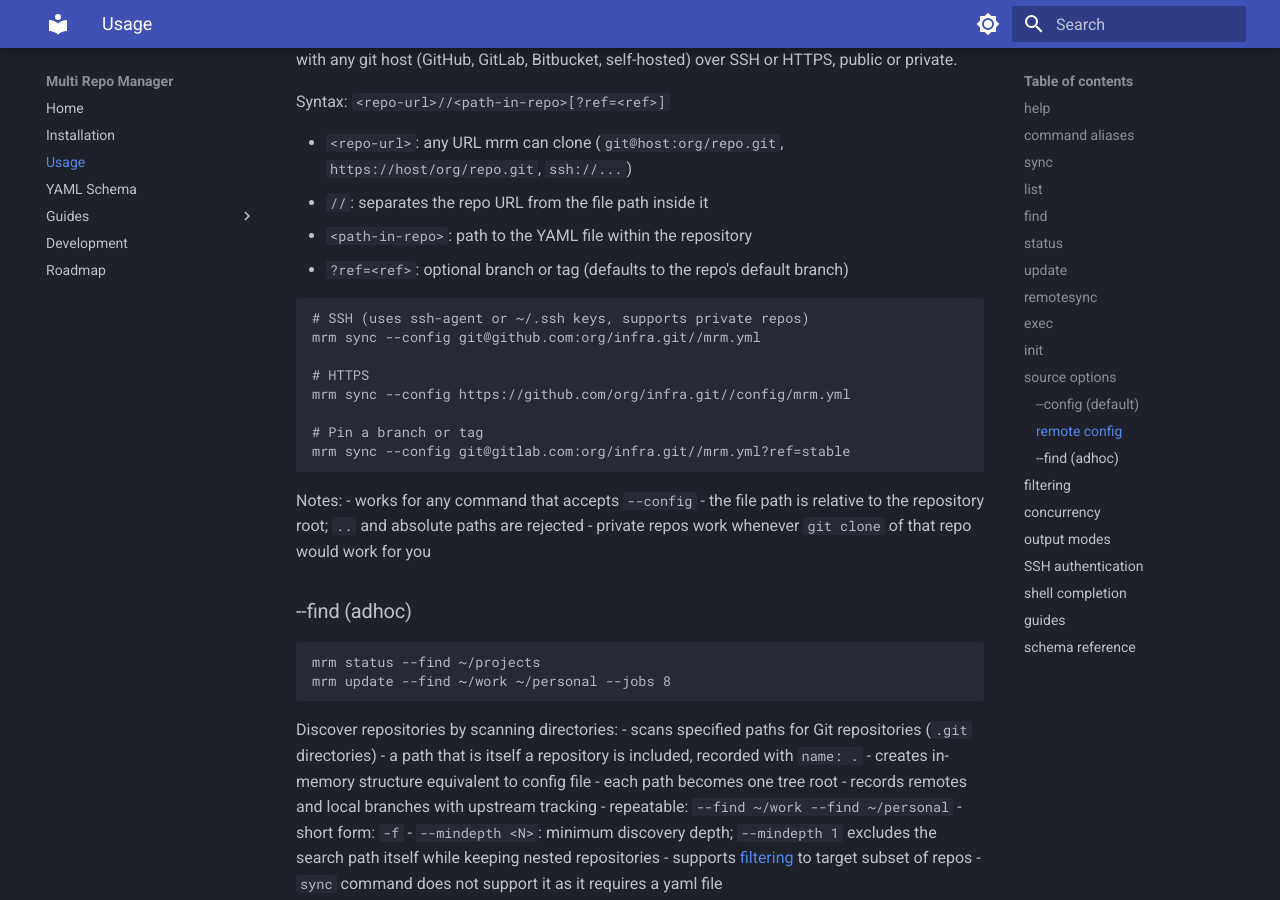
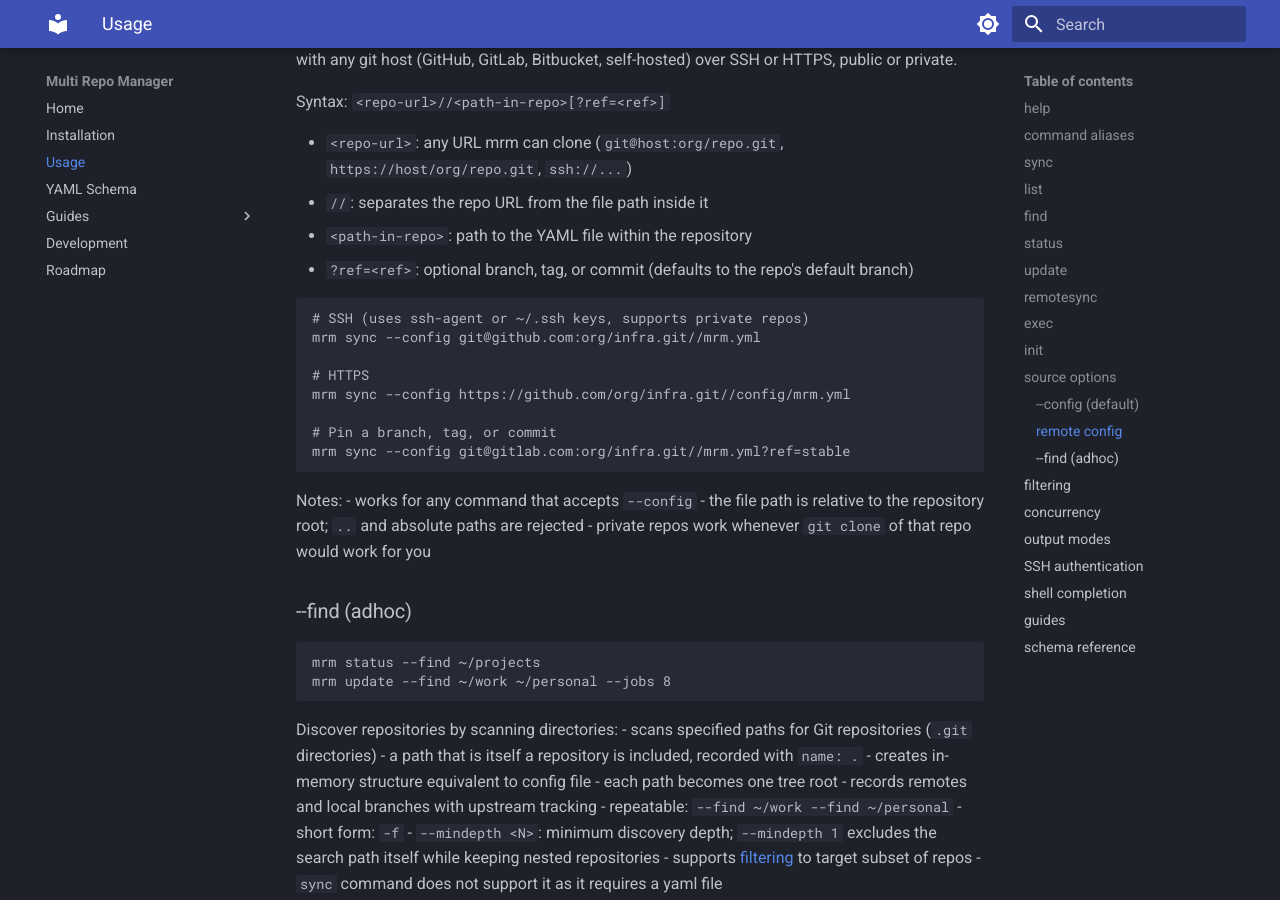
Before and after one commit to pythys/multi-repo-manager, an MkDocs documentation site: the page built from docs/usage.md, in a window 1280 px wide and 900 px high, scrolled down 5614 px. Built offline with MkDocs 1.6.1 and Material for MkDocs 9.7.7, drawn with Linux system fonts in a browser that asks for light colours.

Commit message:
resolve config ref as branch, tag, or commit
This makes it flexible, not limited to branches only.

````diff
--- a/docs/usage.md
+++ b/docs/usage.md
@@ -321,7 +321,8 @@ Syntax: `<repo-url>//<path-in-repo>[?ref=<ref>]`
   `https://host/org/repo.git`, `ssh://...`)
 - `//`: separates the repo URL from the file path inside it
 - `<path-in-repo>`: path to the YAML file within the repository
-- `?ref=<ref>`: optional branch or tag (defaults to the repo's default branch)
+- `?ref=<ref>`: optional branch, tag, or commit (defaults to the repo's default
+  branch)
 
 ```sh
 # SSH (uses ssh-agent or ~/.ssh keys, supports private repos)
@@ -330,7 +331,7 @@ mrm sync --config git@github.com:org/infra.git//mrm.yml
 # HTTPS
 mrm sync --config https://github.com/org/infra.git//config/mrm.yml
 
-# Pin a branch or tag
+# Pin a branch, tag, or commit
 mrm sync --config git@gitlab.com:org/infra.git//mrm.yml?ref=stable
 ```
 
````
Also changed, not shown: 1 other file.
